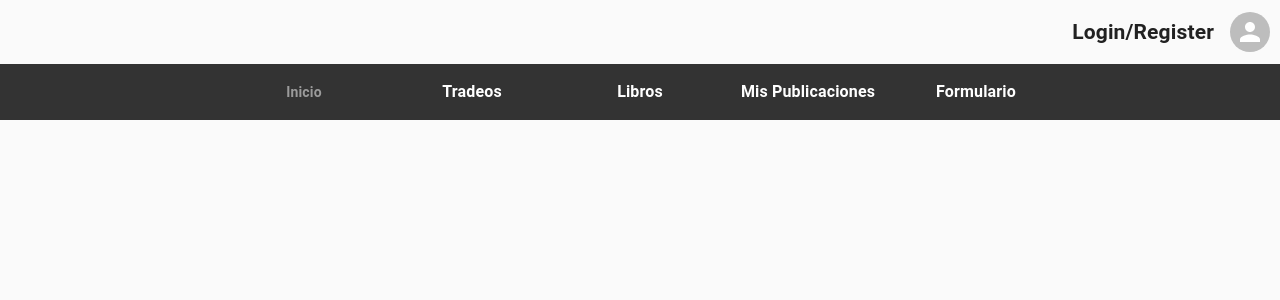
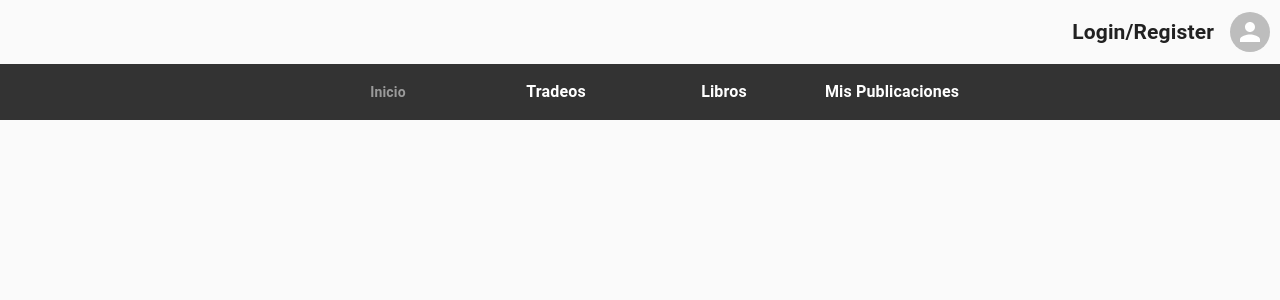
Before and after one commit to Stry12/Proyecto-ICI324, a React (Vite) app in the folder Front End/: page / in a window 1280 px wide. Shown: the top 300 px of the page. Built offline with nearby package versions, Linux system fonts and the light colour scheme.

Commit message:
Seccion temporal eliminada de la navbar

```diff
--- a/Front End/src/components/SimpleBottomNavigation.jsx
+++ b/Front End/src/components/SimpleBottomNavigation.jsx
@@ -45,8 +45,6 @@ const StyledBottomNavigationAction = styled(BottomNavigationAction)(() => ({
         to="/Consulta" label="Libros"/>
                 <StyledBottomNavigationAction component={Link}
         to="/*" label="Mis Publicaciones"/>
-                <StyledBottomNavigationAction component={Link}
-        to="/IngresoLibro" label="Formulario"/>
             </StyledBottomNavigation>
         </Box>
 
--- a/Front End/src/pages/Consulta/Consulta.jsx
+++ b/Front End/src/pages/Consulta/Consulta.jsx
@@ -60,7 +60,7 @@ const Consulta = () => {
       </Link>
       <Grid container spacing={1}>
         {data && data.map((book, index) => (
-          <Grid item key={index} xs={3} sm={6} md={4} lg={5} xl={2}>
+          <Grid item key={index} xs={6} sm={5} md={4} lg={3} xl={2}>
             <StyledCard>
                 <Link to={`/Informacion/${book.ISBN}`} style={{ textDecoration: 'none' }}>
                   <StyledMedia image={`${apiUrl}/imagenes/portadas/${book.nombre_imagen}`} />
```
